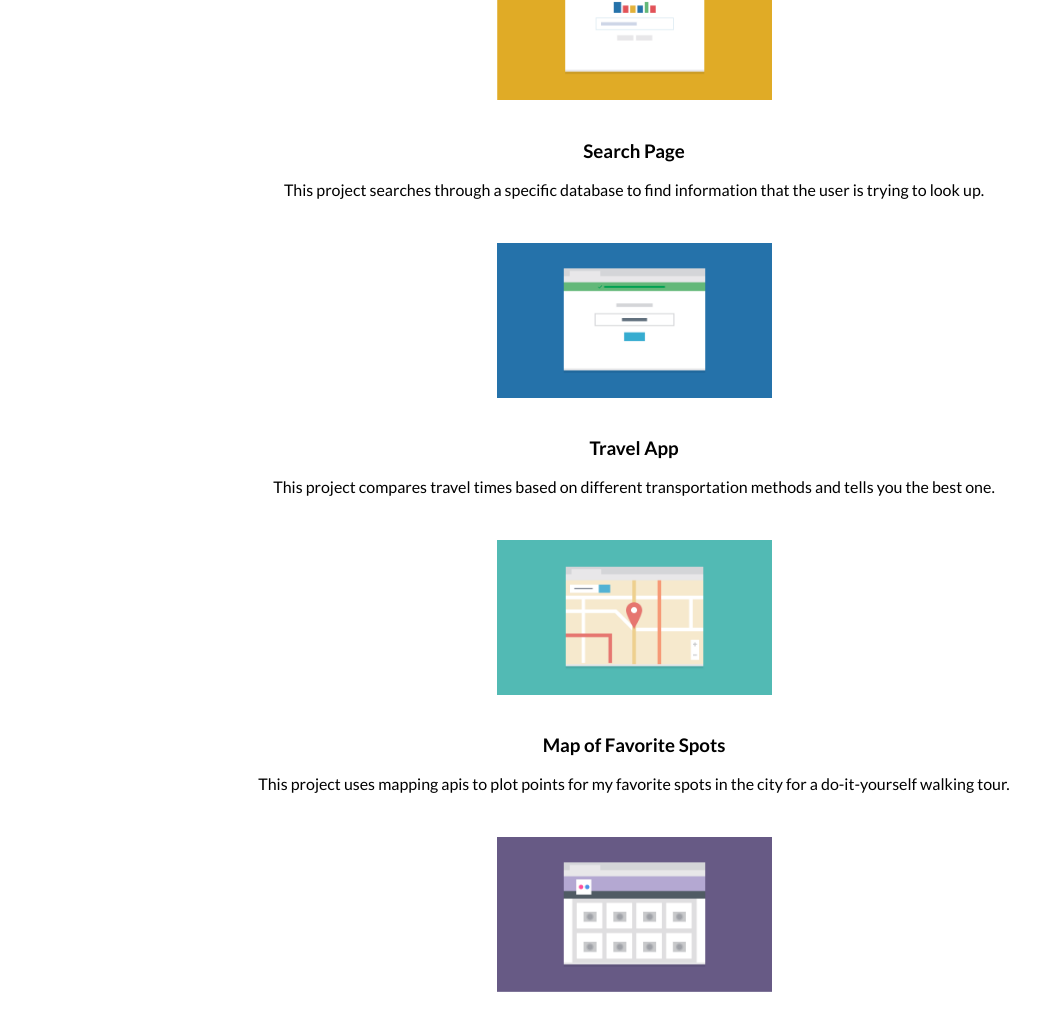
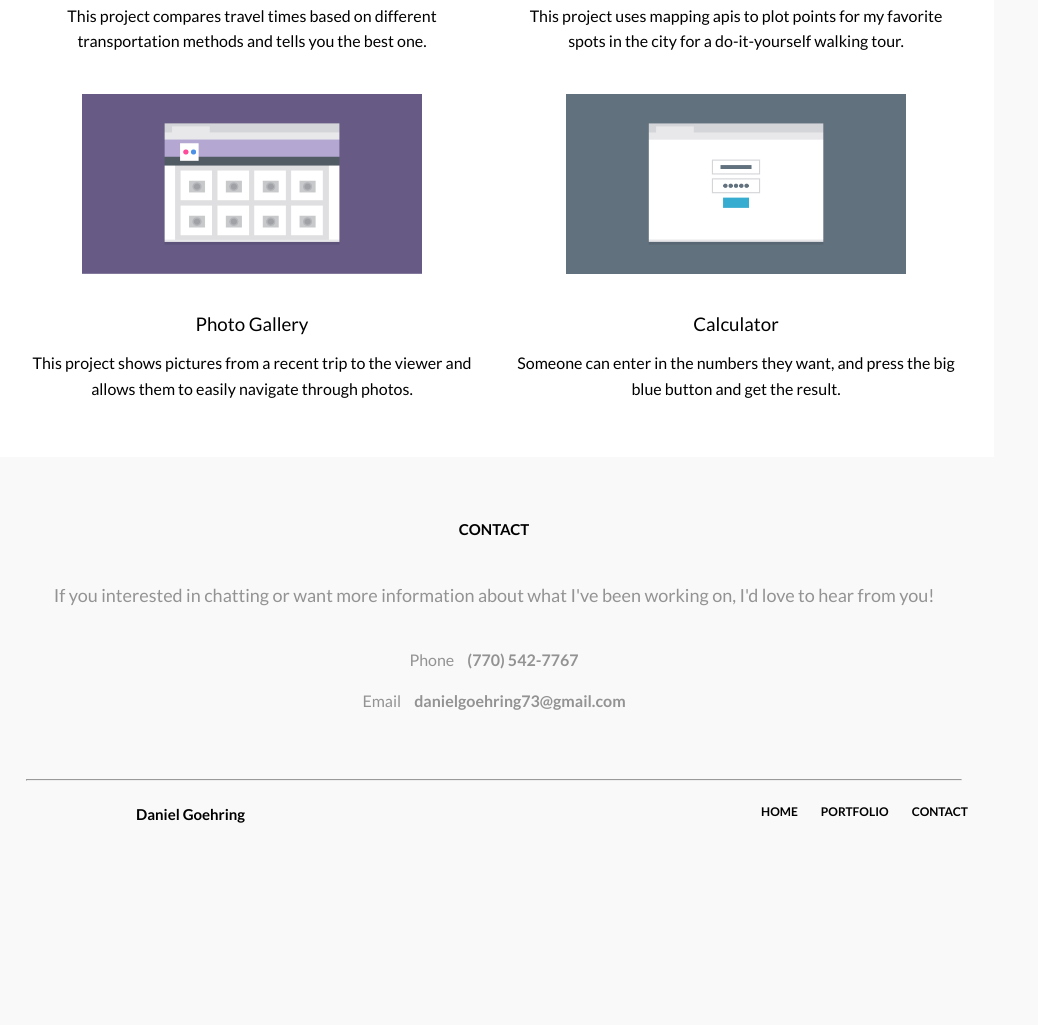
Before and after one commit to danielgoehring/teamtreehouse-project2, a plain HTML site: page index.html in a window 1280 px wide. Shown: the part 1081-2106 px from the top of the page, without its empty margins (6-1044 px from the left). After the commit the page ends 1944 px from the top, so only its background shows below. Drawn offline with Linux system fonts and the light colour scheme.

Commit message:
updated code for tablet device that's 768 pixels wide

```diff
--- a/css/styles.css
+++ b/css/styles.css
@@ -12,6 +12,7 @@ body{
 
     font-family: 'Lato', sans-serif;
     line-height: 1.6;
+    background-color: #faf9f9;
 
 }
 
@@ -19,10 +20,17 @@ h1 {
     margin-top: 0;
 }
 
+.main-nav a {
+  font-size: 14px;
+}
 li {
   margin: 0.375em .938em;
-  padding: 0.938em 0.938em;
+  padding: 10px 10px;
   background-color: #fff;
+}
+
+.header-text {
+      color: #939393;
 }
 
 a {
@@ -56,11 +64,30 @@ p {
   padding-top: 40px;
   padding-bottom: 30px;
 }
+#profile-pic {
+  padding-top: 40px;
+  padding-bottom: 30px;
+}
 
 #space2 {
   padding-top: 60px;
   padding-bottom: 40px;
 
+}
+
+.contact h3 {
+  font-size: 15px;
+
+}
+
+.b {
+  padding-top: 40px;
+  font-size: 14px;
+
+
+}
+.contain h3 {
+  font-weight: normal;
 }
 
 #space {
@@ -99,6 +126,7 @@ a {
 .container {
 
     text-align: center;
+
 }
 
 .contain {
@@ -111,23 +139,66 @@ a {
     padding-bottom: 40px;
     background-color: #faf9f9;
     text-align: center;
+
 }
 
 .main-footer {
-  padding-top: 110px;
-  padding-bottom: 50px;
-  background-color: #faf9f9;;
+
+  padding-top: 20px;
+  padding-bottom: 30px;
+  background-color: #faf9f9;
+}
+
+.footer p{
+  display: inline;
+  padding-left: 20px;
+  padding-right: 20px;
+}
+
+.main-footer .footer-name {
+  padding-left: 1px;
+  padding-right: 60px;
+  font-size: 15px;
+  font-weight: bold;
+}
+
+.main-footer #hide {
+  padding-right: 1px;
+  font-size: 13px;
+  font-weight: bold;
 }
 
 
+
 .contact {
-  background-color: #faf9f9;;
+  background-color: #faf9f9;
+  padding-top: 50px;
 }
 
 
 .contain {
     background-color: #fff;
+    padding-bottom: 60px;
 
+}
+
+  .contact-text {
+    padding-top: 25px;
+    color: #939393;
+  }
+  .email {
+    color: #939393;
+  }
+.h {
+  padding-top: 60px;
+  padding-left: 1em;
+  padding-right: 1em;
+
+
+}
+
+ span .bold {
+  padding-bottom: 20px;
 }
 
 
@@ -135,17 +206,167 @@ a {
   min-height: calc(100vh - 75px);
 }
 
+.bottom-nav {
+  display: none;
+}
+
  /*Media Queries */
 
 @media (min-width: 768px) {
 
-  .wrap {
-    min-height: calc(100vh - 75px);
- }
+    .wrap {
+      min-height: calc(100vh - 75px);
+  }
 
     .container{
-        width: 70%;
+        /* width: 70%; */
         max-width: 1000px;
-        margin: 0 auto;
+        /* margin: 0 auto; */
     }
+
+    li {
+      background-color: #faf9f9;
+    }
+
+    ul li {
+      display: inline-block;
+    }
+
+    .bottom-nav {
+      display: inline-block;
+    }
+
+    .main-header {
+      padding-bottom: 120px;
+    }
+
+    #profile-pic {
+      float: right;
+      padding-top: 20px;
+      padding-right: 20px;
+      padding-left: 20px;
+      padding-bottom: 40px;
+      margin-top: -15px;
+      margin-right: 5px;
+      width: 310px;
+      height: 220px;
+    }
+
+    .main-nav {
+      margin-top: -28px;
+      margin-bottom: 35px;
+
+    }
+
+    .main-nav li {
+      margin-left: 8px;
+      margin-right: 8px;
+    }
+
+    .header-text {
+      color: #939393;
+      font-size: 18px;
+      margin-left: 10px;
+    }
+      .contain #space {
+        font-size: 16px;
+        font-weight: bold;
+      }
+
+    .move-portfolio {
+      float: left;
+      width: 50%;
+
+
+    }
+
+    #space3 {
+      width: 340px;
+      height: 250px;
+    }
+
+    #space {
+      padding-bottom:10px;
+    }
+
+    .contact-text {
+      color: #939393;
+      font-size: 18px;
+      padding-top: 40px;
+      padding-bottom: 20px;
+    }
+
+    .h {
+      padding-left: 2em;
+      padding-right: 2em;
+
+    }
+
+     .contact .contact-text {
+      padding-bottom: 10px;
+    }
+    .contain {
+      padding-bottom: 55px;
+    }
+
+    .contact {
+      padding-top:60px;
+
+    }
+
+    #hide{
+      display: none;
+    }
+
+    .footer-name {
+      margin-left: -305px;
+      padding-bottom: 40px;
+    }
+
+    .bottom-nav{
+      float: right;
+      margin-top: -20px;
+    }
+
+    .bottom-nav a {
+      font-size: 12px;
+
+    }
+
+    .contact p {
+      padding-bottom: 55px;
+    }
+
+    .contact .email {
+      padding-bottom: 5px;
+    }
+
+
+
+
+     .bottom-nav li a {
+      margin-left: -15px;
+      margin-right: -15px;
+    }
+
+    .main-footer {
+      padding-top: 20px;
+      padding-right: 1em;
+
+    }
+
+
+    .flatten {
+      padding-bottom: 10px;
+    }
+
+
+
+
+    .clearfix::after {
+      content: "";
+      display: table;
+      clear: both;
+    }
+
 }
--- a/index.html
+++ b/index.html
@@ -7,59 +7,86 @@
     <link href="https://fonts.googleapis.com/css2?family=Lato:ital,wght@0,100;0,300;0,400;0,700;1,300;1,400;1,700&display=swap" rel="stylesheet">
   </head>
   <body>
-  <div class="wrap">
-    <div class="container">
+  <div class="wrap ">
+    <div class="container ">
     <header class="main-header">
       <div id="space4">
       <h1 class="name">Daniel Goehring</h1>
+      <span id="home"></span>
     </div>
       <ul class="main-nav">
-      <li><a href="#">HOME</a></li>
-      <li><a href="#">PORTFOLIO</a></li>
-      <li><a href="#">CONTACT</a></li>
+      <li><a href="#home">HOME</a></li>
+      <li><a href="#po">PORTFOLIO</a></li>
+      <li><a href="#con">CONTACT</a></li>
       </ul>
 
-      <img id="space3" src="images/rlp.png" width="210" height="200" alt="Profile Pic">
-    <p>Hi! I'm a front-end developer who loves responsive design and css. I recently finished a degree in front-end web development at Treehouse and am excited to put all my skills to use!</p>
+      <img id="profile-pic" src="images/rlp.png" width="210" height="200" alt="Profile Pic">
+    <p class="header-text">Hi! I'm a front-end developer who loves responsive design and css. I recently finished a degree in front-end web development at Treehouse and am excited to put all my skills to use!</p>
     </header>
     </div>
-    <div class="container">
-      <div class="contain">
-
-        <h3 id="space">PORTFOLIO</h3>
-
+    <div class="container ">
+      <div class="contain clearfix">
+        <div class="b">
+        <h3 id="space ">PORTFOLIO</h3>
+      </div>
+        <span id="po"></span>
+        <div class="move-portfolio">
         <img id="space3" src="images/portfolio-1.png" width="275" height="225" alt="portfolio-1">
           <h3 class="move-down">Marketing Page</h3>
           <p>This project shows the front page of a marketing website meant for a specific business i'm interested in.</p>
-        <img id="space3" src="images/portfolio-2.png" width="275" height="225" alt="portfolio-2">
+        </div>
+        <div class="move-portfolio">
+          <img id="space3" src="images/portfolio-2.png" width="275" height="225" alt="portfolio-2">
         <h3 class="move-down">Search Page</h3>
         <p>This project searches through a specific database to find information that the user is trying to look up.</p>
+      </div>
+      <div class="move-portfolio">
         <img id="space3" src="images/portfolio-3.png" width="275" height="225" alt="portfolio-3">
         <h3 class="move-down">Travel App</h3>
           <p>This project compares travel times based on different transportation methods and tells you the best one.</p>
-        <img id="space3" src="images/portfolio-4.png" width="275" height="225" alt="portfolio-4">
+        </div>
+        <div class="move-portfolio">
+          <img id="space3" src="images/portfolio-4.png" width="275" height="225" alt="portfolio-4">
         <h3 class="move-down">Map of Favorite Spots</h3>
           <p>This project uses mapping apis to plot points for my favorite spots in the city for a do-it-yourself walking tour.</p>
-        <img id="space3" src="images/portfolio-5.png" width="275" height="225" alt="portfolio-5">
+        </div>
+        <div class="move-portfolio">
+          <img id="space3" src="images/portfolio-5.png" width="275" height="225" alt="portfolio-5">
         <h3 class="move-down">Photo Gallery</h3>
           <p>This project shows pictures from a recent trip to the viewer and allows them to easily navigate through photos.</p>
-        <img id="space3" src="images/portfolio-6.png" width="275" height="225" alt="portfolio-6">
-
+        </div>
+        <div class="move-portfolio">
+          <img id="space3" src="images/portfolio-6.png" width="275" height="225" alt="portfolio-6">
+          <h3 class="move-down">Calculator</h3>
+          <p>Someone can enter in the numbers they want, and press the big blue button and get the result.</p>
+        </div>
       </div>
-    <div class="contact">
-    <h3 id="space2">CONTACT</h3>
-    <p>If you interested in chatting or want more information about what I've been working on, I'd love to hear from you!</p>
+      <span id="con"></span>
+    <div class="contact ">
+    <h3 id="space2 ">CONTACT</h3>
+    <p class="contact-text">If you interested in chatting or want more information about what I've been working on, I'd love to hear from you!</p>
     <div class="flatten">
-    <p> Phone <span class="bold">(770) 542-7767</span></p>
+    <p class="email"> Phone <span class="bold">(770) 542-7767</span></p>
   </div>
-    <p>Email <span class="bold">danielgoehring73@gmail.com</span></p>
+    <p class="email">Email <span class="bold">danielgoehring73@gmail.com</span></p>
     </div>
     </div>
   </div>
   <div class="container">
+    <div class="h">
+    <hr>
+    </div>
   <footer class="main-footer">
-  <span>Daniel Goehring</span>
-  <span>BACK TO TOP</span>
+  <div class="footer">
+  <p class="footer-name">Daniel Goehring</p>
+  <p id="hide">BACK TO TOP</p>
+  <ul class="bottom-nav">
+    <li><a href="#">HOME</a></li>
+    <li><a href="#">PORTFOLIO</a></li>
+    <li><a href="#">CONTACT</a></li>
+    </ul>
+  </div>
+
   </footer>
 </div>
   </body>
```
